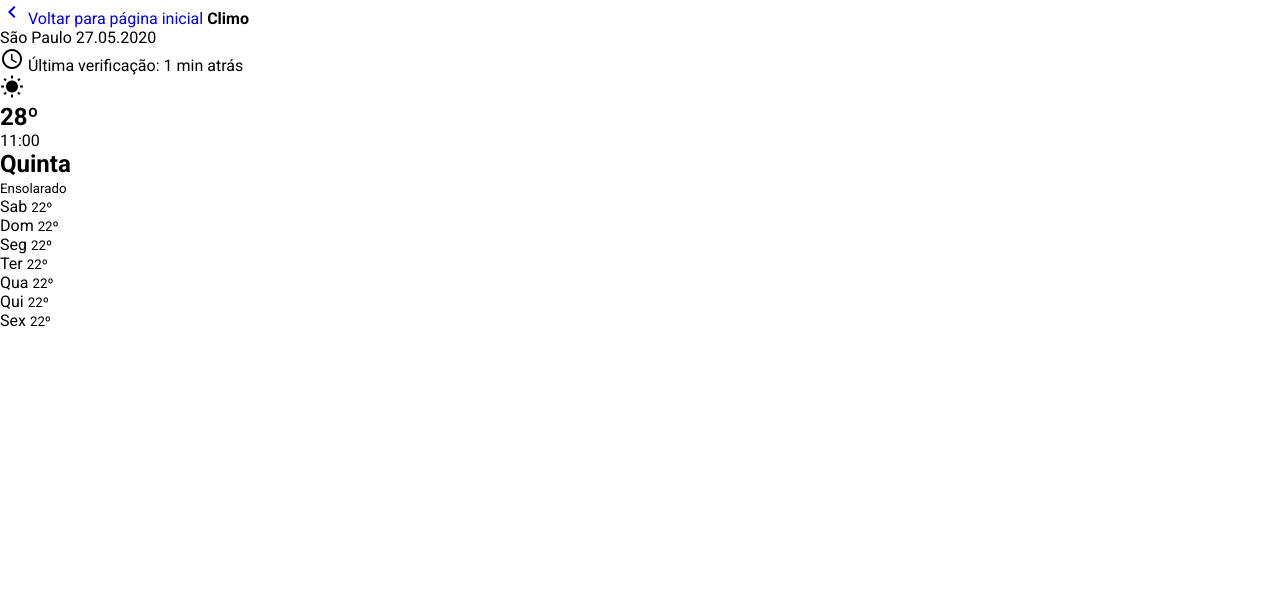
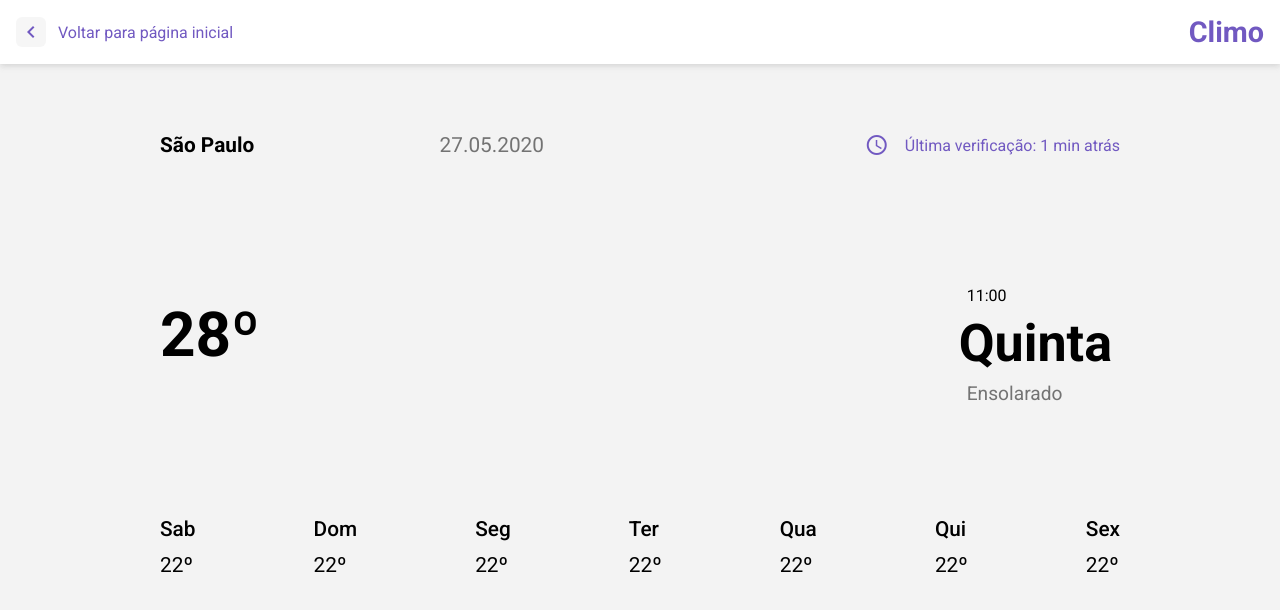
Before and after one commit to cleefsouza/climo, a website: page src/pages/board.html in a window 1280 px wide. Drawn offline with Linux system fonts and the light colour scheme.

Commit message:
Adicionando estilo na página de board

```diff
--- a/index.html
+++ b/index.html
@@ -6,6 +6,10 @@
     <title>Home | Climo</title>
     <link rel="stylesheet" href="./src/assets/css/base.css" />
     <link rel="stylesheet" href="./src/assets/css/home.css" />
+    <link
+      href="https://fonts.googleapis.com/icon?family=Material+Icons"
+      rel="stylesheet"
+    />
     <script async type="module" src="index.js"></script>
   </head>
   <body>
@@ -30,22 +34,14 @@
                 placeholder="Em qual cidade você mora?"
               />
               <label for="search">
-                <img
-                  src="./src/assets/images/icons/search@24px.svg"
-                  alt="search-icon"
-                  type="svg"
-                />
+               <i class="material-icons">search</i>
               </label>
             </form>
           </div>
 
-            <button type="button">
-              <img
-                src="./src/assets/images/icons/down-arrow@24px.svg"
-                alt="down_arrow-icon"
-                type="svg"
-              />
-            </button>
+          <button type="button">
+            <i class="material-icons">keyboard_arrow_down</i>
+          </button>
         </section>
 
         <section class="cl-climate-card">
@@ -57,11 +53,7 @@
                 <small>Ensolarado</small>
               </div>
               <div class="icon-card">
-                <img
-                  src="./src/assets/images/icons/sun@24px.svg"
-                  alt="sun-icon"
-                  type="svg"
-                />
+                <i class="material-icons">wb_sunny</i>
               </div>
             </div>
             <div class="card-temp">
@@ -77,11 +69,7 @@
                 <small>Ensolarado</small>
               </div>
               <div class="icon-card">
-                <img
-                  src="./src/assets/images/icons/sun@24px.svg"
-                  alt="sun-icon"
-                  type="svg"
-                />
+                <i class="material-icons">wb_sunny</i>
               </div>
             </div>
             <div class="card-temp">
@@ -97,11 +85,7 @@
                 <small>Ensolarado</small>
               </div>
               <div class="icon-card">
-                <img
-                  src="./src/assets/images/icons/sun@24px.svg"
-                  alt="sun-icon"
-                  type="svg"
-                />
+                <i class="material-icons">wb_sunny</i>
               </div>
             </div>
             <div class="card-temp">
@@ -117,11 +101,7 @@
                 <small>Ensolarado</small>
               </div>
               <div class="icon-card">
-                <img
-                  src="./src/assets/images/icons/sun@24px.svg"
-                  alt="sun-icon"
-                  type="svg"
-                />
+                <i class="material-icons">wb_sunny</i>
               </div>
             </div>
             <div class="card-temp">
@@ -137,11 +117,7 @@
                 <small>Ensolarado</small>
               </div>
               <div class="icon-card">
-                <img
-                  src="./src/assets/images/icons/sun@24px.svg"
-                  alt="sun-icon"
-                  type="svg"
-                />
+                <i class="material-icons">wb_sunny</i>
               </div>
             </div>
             <div class="card-temp">
--- a/src/assets/css/board.css
+++ b/src/assets/css/board.css
@@ -1,12 +1,232 @@
 :root {
-
-  /* Colors */
-
   --purple: #7159c1;
   --lighten-purple: #8d7acd;
   --black: #000;
-  --grey: #fafafa;
-  --darken-grey: #333;
+  --grey: #f3f3f3;
   --lighten-grey: #737373;
   --white: #fff;
 }
+
+#root {
+  background: var(--grey);
+}
+
+.header {
+  width: 100%;
+  height: 64px;
+  display: flex;
+  justify-content: space-between;
+  align-items: center;
+  padding: 32px 16px;
+  background: var(--white);
+  box-shadow: 0 2px 6px rgba(115, 115, 115, 0.25);
+}
+
+.header a {
+  display: flex;
+  align-items: center;
+  color: var(--purple);
+}
+
+.header a span {
+  display: none;
+  margin-left: 12px;
+}
+
+.header a i {
+  padding: 3px;
+  background: rgba(196, 196, 196, 0.15);
+  border-radius: 6px;
+}
+
+.logo {
+  color: var(--purple) !important;
+  font-size: 1.8em;
+}
+
+.main {
+  min-height: calc(100vh - 64px);
+  padding: 68px 0;
+}
+
+.main section {
+  position: relative;
+  padding: 0 32px !important;
+}
+
+.cl-city {
+  display: flex;
+  align-items: center;
+  justify-content: space-between;
+  margin-bottom: 16vh;
+}
+
+.city-info {
+  display: flex;
+  flex-direction: column;
+}
+
+span.city-name {
+  color: var(--darken-grey);
+  font-size: 3em;
+  font-weight: 700;
+  line-height: 1.25em;
+  margin-bottom: 12px;
+  white-space: nowrap;
+}
+
+span.city-date {
+  color: var(--lighten-grey);
+  line-height: 1.25em;
+}
+
+.city-verification {
+  display: flex;
+  align-items: center;
+  justify-content: start;
+  color: var(--purple);
+}
+
+.cl-panel,
+.city-verification span,
+.condition-description span,
+.condition-description h2 {
+  display: none;
+}
+
+.cl-condition div {
+  display: flex;
+  flex-direction: column;
+  justify-content: center;
+  align-items: center;
+}
+
+.condition-temp {
+  margin-bottom: 1.36em;
+}
+
+.condition-temp i {
+  font-size: 3em;
+  color: var(--purple);
+  margin-bottom: 16px;
+}
+
+.condition-temp h1 {
+  font-size: 3.875em !important;
+}
+
+.condition-description small {
+  color: var(--lighten-grey);
+  font-size: 1.2em;
+}
+
+.cl-day-week {
+  margin-top: 14vh;
+  display: flex;
+  justify-content: space-between;
+  align-items: center;
+}
+
+.cl-day-week div {
+  display: flex;
+  flex-direction: column !important;
+  font-size: 1.3em;
+}
+
+.day-week span {
+  font-weight: 500;
+  margin-bottom: 12px;
+}
+
+.day-week small {
+  font-size: 1em !important;
+}
+
+@media (min-width: 768px) {
+
+  .header a span {
+    display: inline-flex;
+  }
+
+  .main {
+    width: 80%;
+    margin: 0 auto;
+  }
+
+  .city-info {
+    width: 30vw;
+    flex-direction: row;
+    align-items: center;
+    justify-content: space-between;
+    margin-right: 54px;
+  }
+
+  .city-info span {
+    font-size: 1.3em !important;
+    margin-bottom: 0;
+  }
+
+  .city-verification span {
+    display: inline-flex;
+    margin-left: 16px;
+  }
+
+  .cl-condition {
+    display: flex;
+    justify-content: space-between;
+  }
+
+  .cl-condition div {
+    align-items: flex-start;
+  }
+
+  .condition-temp i {
+    display: none;
+  }
+
+  .condition-description span,
+  .condition-description h2 {
+    display: inline-flex;
+  }
+
+  .condition-description h2 {
+    position: relative;
+    left: -8px;
+    margin: 8px 0;
+    font-size: 3.25em;
+  }
+}
+
+@media (min-width: 1288px) {
+
+  .main {
+    width: calc(100% - 36.8vw);
+    margin: 0;
+  }
+
+  .main section {
+    width: 86%;
+    margin: 0 auto;
+    padding: 0;
+  }
+
+  .main section + section {
+    margin-top: 22vh;
+  }
+
+  .cl-panel {
+    display: block;
+    position: fixed;
+    right: 0 !important;
+    min-height: 100vh;
+    min-width: 36.8vw;
+    background: url("../images/sunset-day.jpg") no-repeat center center / cover;
+  }
+}
+
+@media (max-width: 414px) {
+
+  body {
+    font-size: 12px;
+  }
+}
--- a/src/assets/css/home.css
+++ b/src/assets/css/home.css
@@ -7,13 +7,15 @@
   --lighten-purple: #8d7acd;
   --black: #000;
   --white: #fff;
-  --grey: #fafafa;
+  --grey: #f3f3f3;
   --darken-grey: #333;
   --lighten-grey: #737373;
 }
 
 .header {
   z-index: 1;
+  width: 100%;
+  height: 64px;
   display: none;
   justify-content: center;
   align-items: center;
@@ -60,9 +62,8 @@
   background: none;
 }
 
-.cl-hero button img {
-  width: 38px;
-  height: 38px;
+.cl-hero button i {
+  font-size: 2.6em;
 }
 
 .hero-form-group {
--- a/src/pages/board.html
+++ b/src/pages/board.html
@@ -20,6 +20,8 @@
         </a>
         <strong class="logo">Climo</strong>
       </header>
+
+      <aside class="cl-panel"></aside>
 
       <main class="main">
         <section class="cl-city">
@@ -46,8 +48,6 @@
             <small>Ensolarado</small>
           </div>
         </section>
-
-        <aside class="cl-panel"></aside>
 
         <section class="cl-day-week">
           <div class="day-week">
```
Also changed, not shown: src/assets/images/icons/cloudy@24px.svg (deleted), src/assets/images/icons/down-arrow@24px.svg (deleted), src/assets/images/icons/link@24px.svg (deleted), src/assets/images/icons/search@24px.svg (deleted), src/assets/images/icons/sun@24px.svg (deleted).
